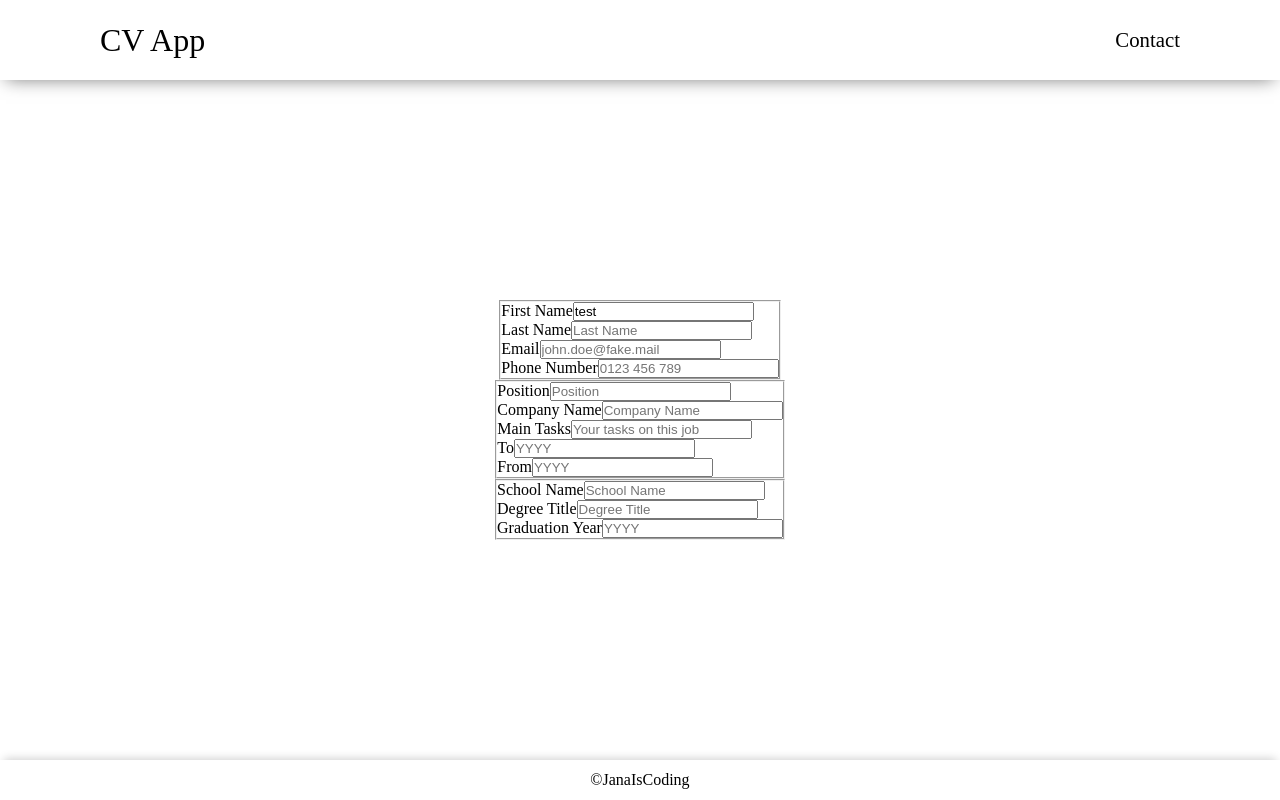
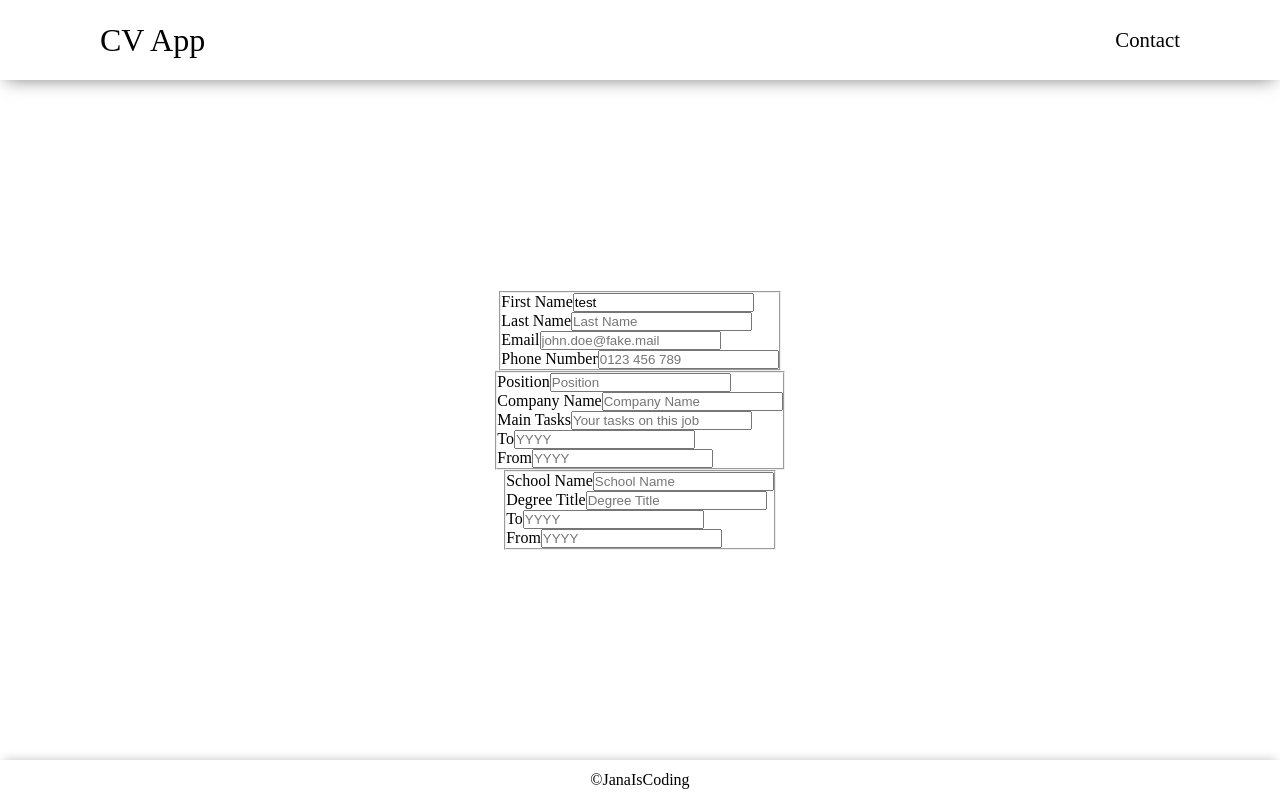
Before and after one commit to janaiscoding/cv-application, a React (Create React App) app: page / in a window 1280 px wide. Built offline with nearby package versions, Linux system fonts and the light colour scheme.

Commit message:
Separate folders for better organization

```diff
--- a/src/components/EducationItem.js
+++ b/src/components/EducationItem.js
@@ -24,12 +24,23 @@ const EducationItem = ({ id, educationItem, onChange }) => {
             placeholder="Degree Title"
           />
         </label>
-        {/* separate input field visually : GRADUATION YEAR */}
+        {/* separate input field visually : START YEAR */}
         <label>
-          Graduation Year
+          To
           <input
-            name="graduation"
-            value={educationItem.graduation}
+            name="to"
+            value={educationItem.to}
+            onChange={(e) => onChange(e, id)}
+            placeholder="YYYY"
+            type="number"
+          />
+        </label>
+        {/* separate input field visually : END YEAR */}
+        <label>
+          From
+          <input
+            name="from"
+            value={educationItem.from}
             onChange={(e) => onChange(e, id)}
             placeholder="YYYY"
             type="number"
--- a/src/index.js
+++ b/src/index.js
@@ -1,6 +1,6 @@
 import React from "react";
 import ReactDOM from "react-dom/client";
-import App from "./App";
+import App from "./mainApp/App";
 import "./utils/styles.css";
 
 const root = ReactDOM.createRoot(document.getElementById("root"));
--- a/src/App.js
+++ b/src/mainApp/App.js
@@ -1,7 +1,7 @@
 import React from "react";
-import MyFooter from "./components/MyFooter";
-import MyHeader from "./components/MyHeader";
-import Main from "./components/Main";
+import MyFooter from "../utilsComponents/MyFooter";
+import MyHeader from "../utilsComponents/MyHeader";
+import Main from "./Main";
 
 const App = () => {
   return (
--- a/src/components/Main.js
+++ b/src/mainApp/Main.js
@@ -1,6 +1,6 @@
 import React, { useState } from "react";
 import emptyCV from "./emptyCV";
-import Resume from "./Resume";
+import Resume from "../components/Resume";
 
 const Main = () => {
   const [cv, setCv] = useState(emptyCV);
--- a/src/components/emptyCV.js
+++ b/src/mainApp/emptyCV.js
@@ -22,7 +22,8 @@ const emptyCV = {
       id: uniqid(),
       school: "",
       degree: "",
-      graduation: "",
+      to: "",
+      from: "",
     },
   ],
 };
```
Also changed, not shown: src/utilsComponents/MyFooter.js (renamed from src/components/MyFooter.js), src/utilsComponents/MyHeader.js (renamed from src/components/MyHeader.js).
